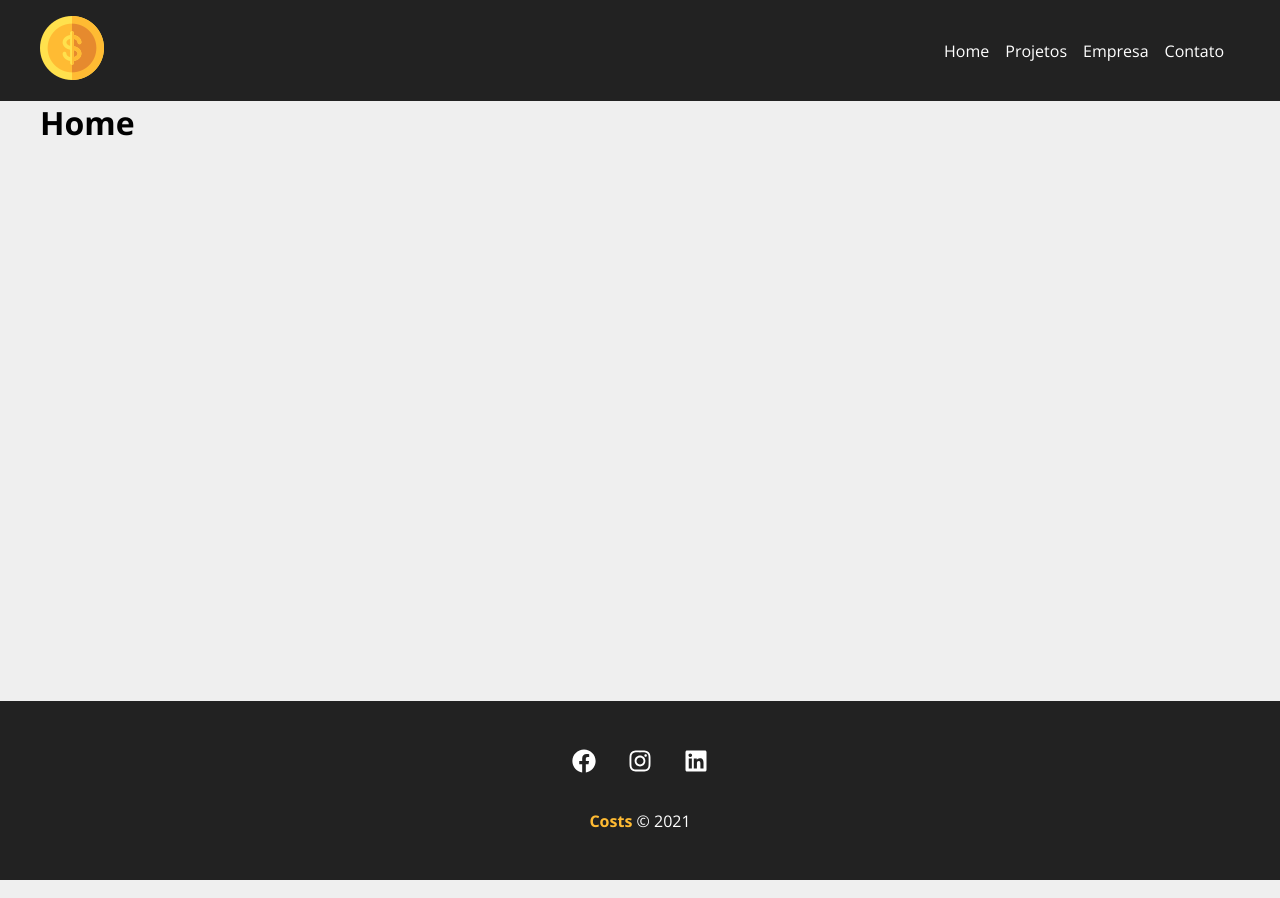
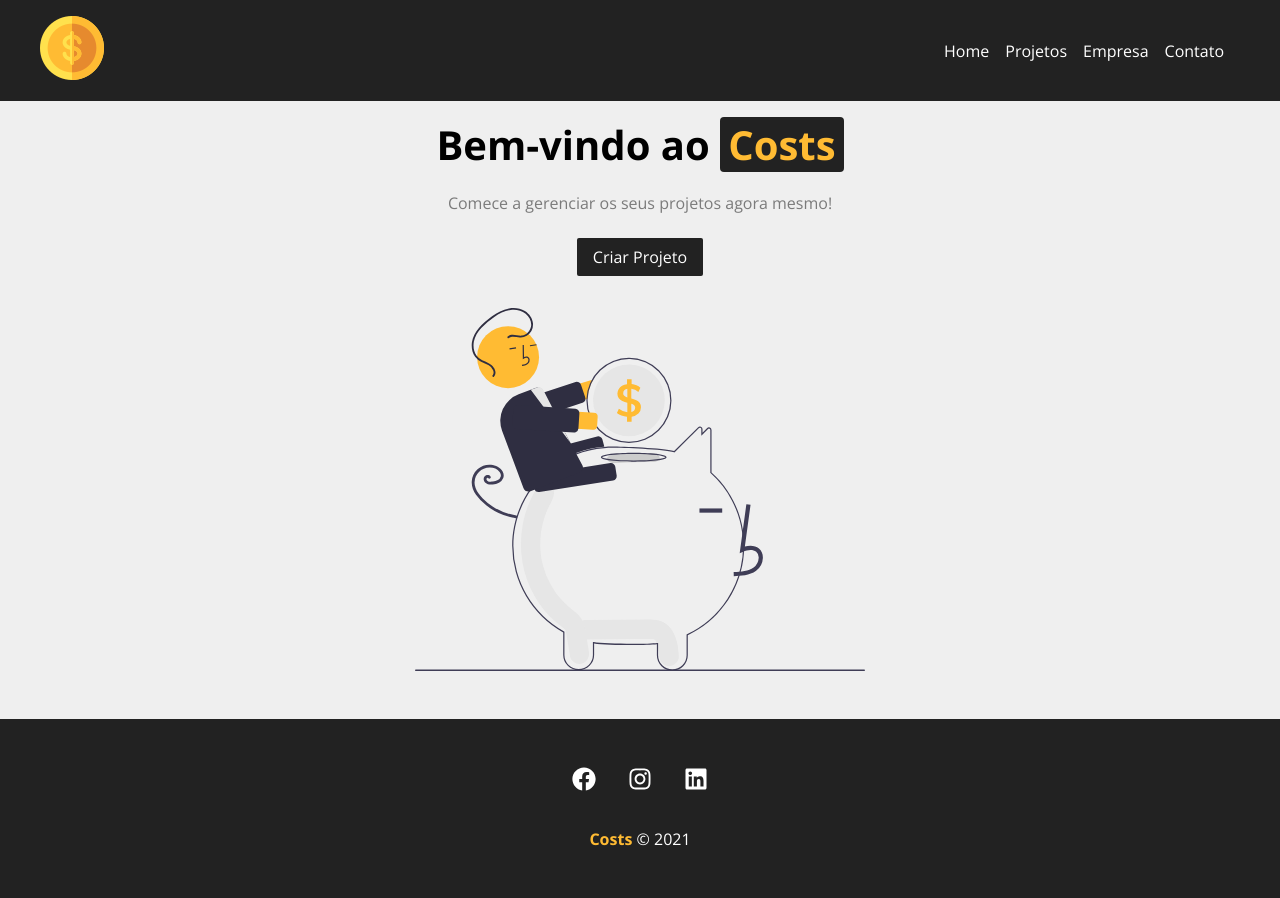
Before and after one commit to DanielMT7/CostsProject, a React (Create React App) app: page / in a window 1280 px wide. Built offline with nearby package versions, Linux system fonts and the light colour scheme.

Commit message:
Criando a home

```diff
--- /dev/null
+++ b/src/components/layout/LinkButton.js
@@ -0,0 +1,12 @@
+import { Link } from 'react-router-dom'
+import styles from './LinkButton.module.css'
+
+function LinkButton({ to, text }) {
+  return (
+    <Link className={styles.btn} to={to}>
+      {text}
+    </Link>
+  )
+}
+
+export default LinkButton
--- /dev/null
+++ b/src/components/layout/LinkButton.module.css
@@ -0,0 +1,12 @@
+.btn {
+  background-color: #222;
+  color: #FFF;
+  padding: 0.5em 1em;
+  text-decoration: none;
+  transition: 0.5s;
+  border-radius: 2px;
+}
+
+.btn:hover {
+  color: #ffbb33;
+}
--- a/src/components/pages/Home.js
+++ b/src/components/pages/Home.js
@@ -1,5 +1,18 @@
+import styles from './Home.module.css'
+import savings from '../../img/savings.svg'
+import LinkButton from '../layout/LinkButton'
+
 function Home() {
-  return <h1>Home</h1>
+  return (
+    <section className={styles.home_container}>
+      <h1>
+        Bem-vindo ao <span>Costs</span>
+      </h1>
+      <p>Comece a gerenciar os seus projetos agora mesmo!</p>
+      <LinkButton to="/newproject" text="Criar Projeto" />
+      <img src={savings} alt="Homem montado em um porco" />
+    </section>
+  )
 }
 
 export default Home
--- /dev/null
+++ b/src/components/pages/Home.module.css
@@ -0,0 +1,30 @@
+.home_container {
+  width: 100%;
+  display: flex;
+  flex-direction: column;
+  align-items: center;
+  justify-content: center;
+  padding: 1em;
+}
+
+.home_container h1 {
+  font-size: 2.5em;
+  margin-bottom: .5em;
+}
+
+.home_container h1 span {
+  color: #FFBB33;
+  padding: 0 0.2em;
+  background-color: #222;
+  border-radius: 4px;
+}
+
+.home_container p {
+  margin-bottom: 1.5em;
+  color: #7b7b7b;
+}
+
+.home_container img {
+  width: 450px;
+  margin: 2em 0;
+}
```
